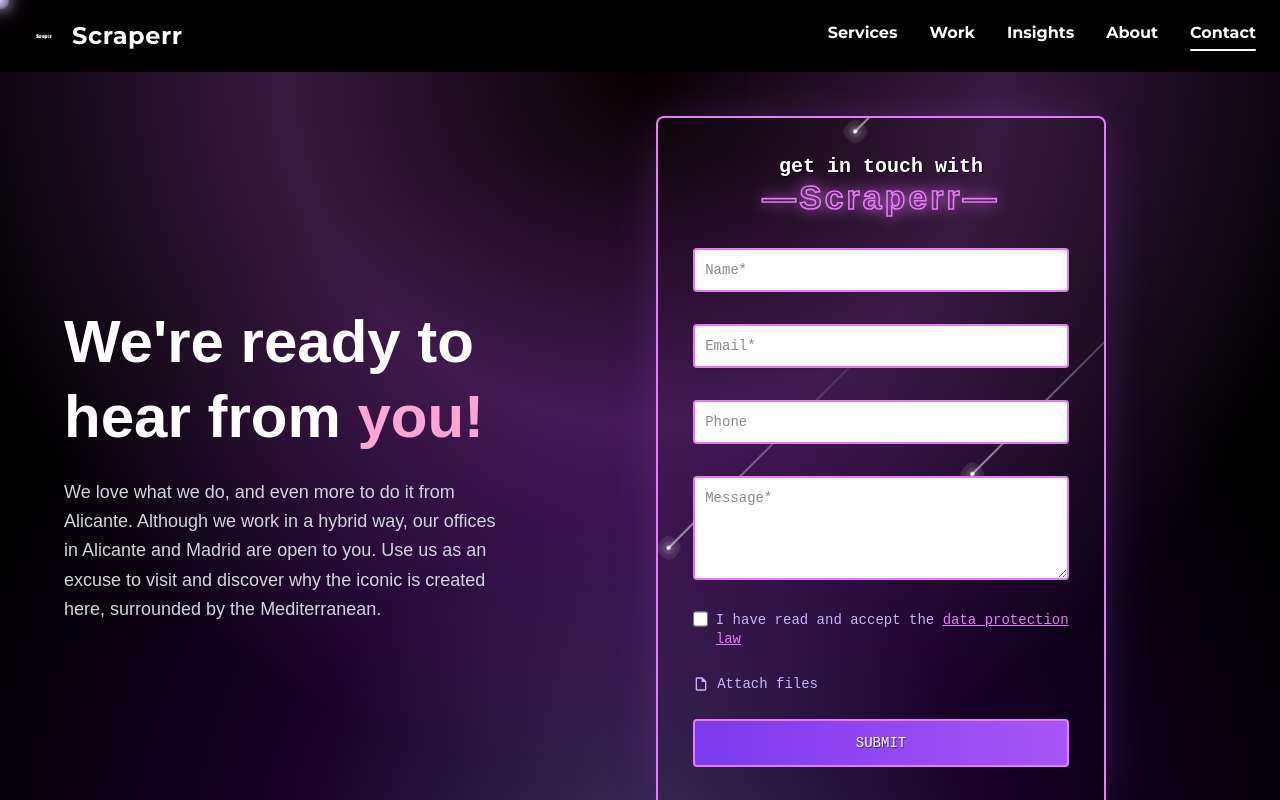
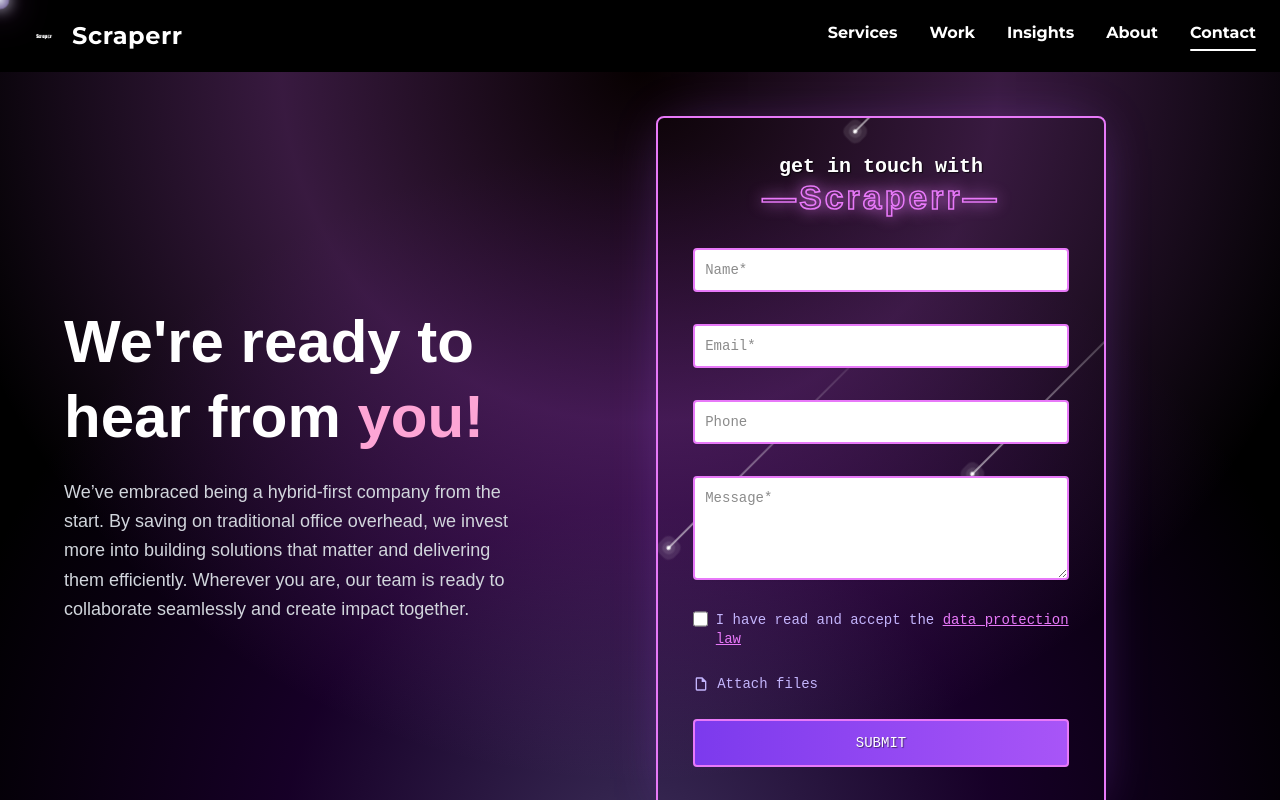
Before and after one commit to aksh10patil/Scraper-Inc, a Next.js app: page /contact in a window 1280 px wide. Shown: the top 800 px of the page. Built offline with nearby package versions, Linux system fonts and the light colour scheme.

Commit message:
Added the contacts section

```diff
--- a/src/app/contact/page.tsx
+++ b/src/app/contact/page.tsx
@@ -71,10 +71,9 @@ const Page = () => {
             hear from <span className="text-pink-300">you!</span>
           </h1>
           <p className="text-gray-300 text-lg leading-relaxed max-w-md">
-            We love what we do, and even more to do it from Alicante.
-            Although we work in a hybrid way, our offices in Alicante and
-            Madrid are open to you. Use us as an excuse to visit and discover
-            why the iconic is created here, surrounded by the Mediterranean.
+          We’ve embraced being a hybrid-first company from the start. By saving on traditional office overhead, we invest more into building solutions that matter and delivering them efficiently.
+          Wherever you are, our team is ready to
+          collaborate seamlessly and create impact together.
           </p>
         </div>
 
```
